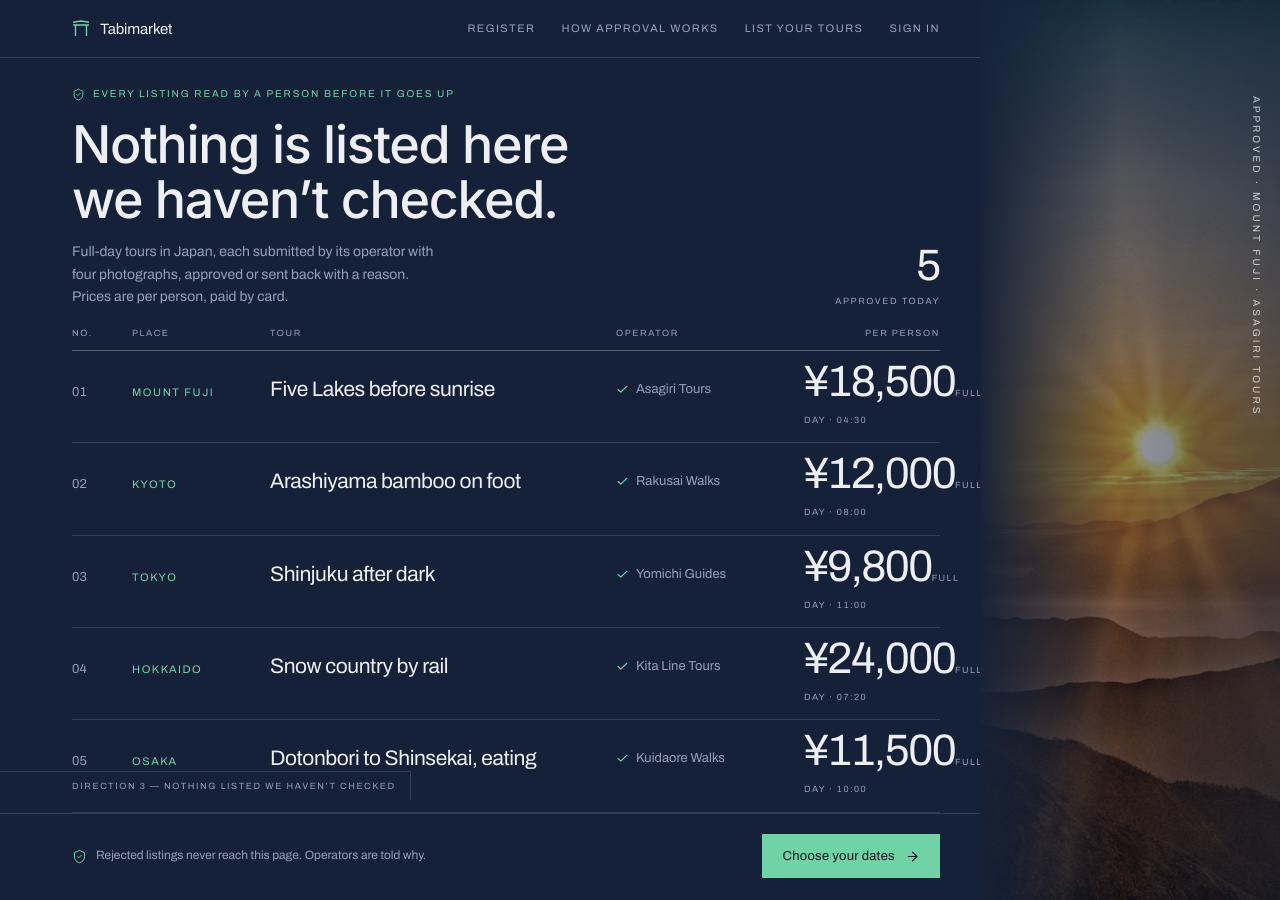
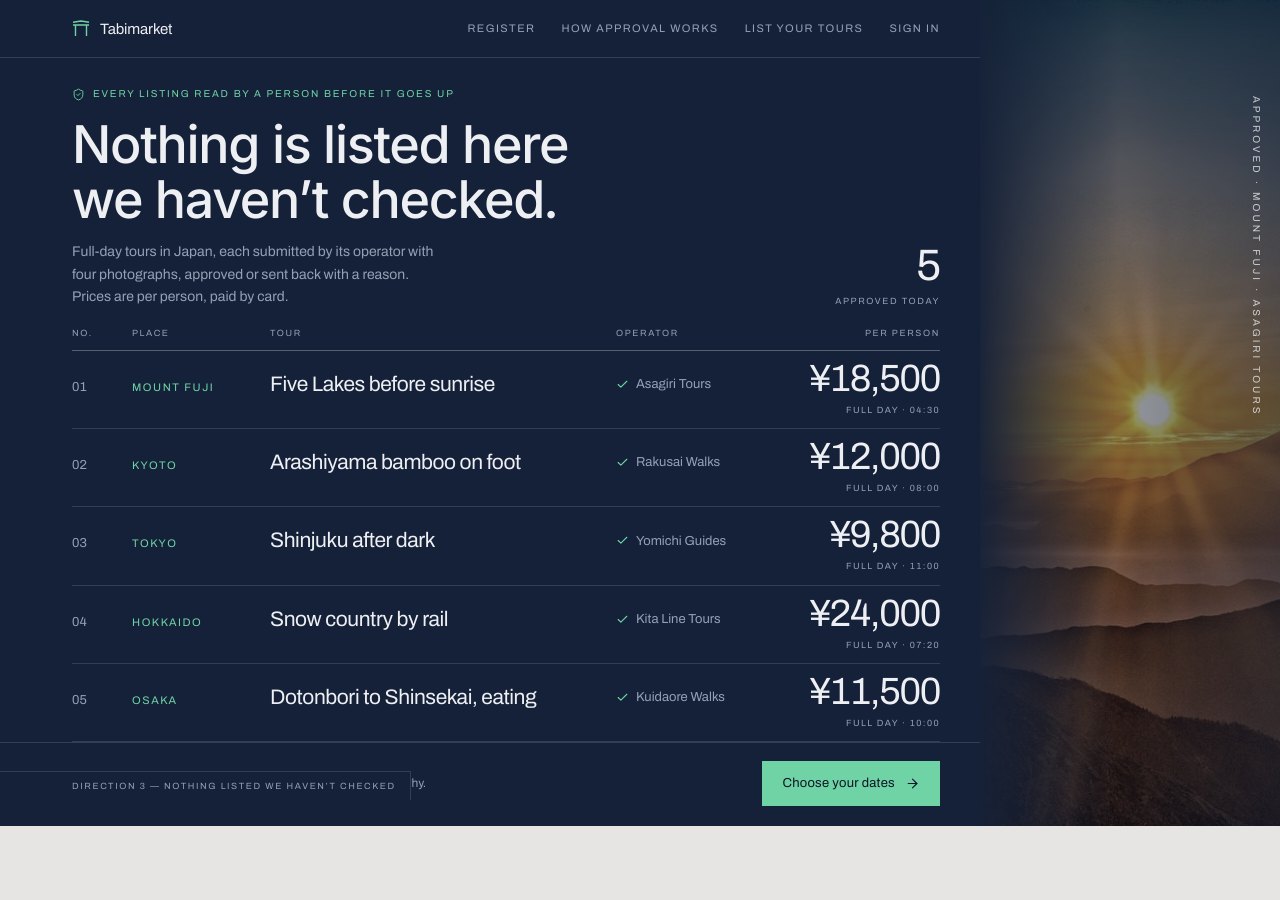
Before and after one commit to ThanhNV121097/project-c2e57d14, a React (Vite) app in the folder code/frontend/: page /directions-3 in a window 1280 px wide. After the commit the page ends 826 px from the top, so only its background shows below. Built offline with nearby package versions, Linux system fonts and the light colour scheme.

Commit message:
chore: edit code/frontend/src/pages/directions.css

```diff
--- a/code/frontend/src/pages/directions.css
+++ b/code/frontend/src/pages/directions.css
@@ -306,9 +306,9 @@
 .d3__name { font-size: 21px; letter-spacing: -0.02em; }
 .d3__op { font-size: 13px; color: #93a0b5; display: flex; align-items: center; gap: 7px; }
 .d3__op svg { color: #6fd3a6; flex: none; }
-.d3__amount { text-align: right; font-size: 44px; line-height: 0.9; letter-spacing: -0.035em; }
-.d3__per { text-align: right; font-size: 9px; letter-spacing: 0.16em; text-transform: uppercase; color: #93a0b5; margin-top: 7px; }
-.d3__foot { margin-top: auto; padding: 20px 40px 22px 72px; border-top: 1px solid rgba(237, 239, 243, 0.14); display: flex; align-items: center; justify-content: space-between; gap: 24px; }
+.d3__amount { display: block; text-align: right; font-size: 38px; line-height: 0.92; letter-spacing: -0.035em; }
+.d3__per { display: block; text-align: right; font-size: 9px; letter-spacing: 0.16em; text-transform: uppercase; color: #93a0b5; margin-top: 6px; }
+.d3__foot { margin-top: auto; padding: 18px 40px 20px 72px; border-top: 1px solid rgba(237, 239, 243, 0.14); display: flex; align-items: center; justify-content: space-between; gap: 24px; }
 .d3__footnote { font-size: 12px; color: #93a0b5; display: flex; align-items: center; gap: 9px; }
 .d3__footnote svg { color: #6fd3a6; flex: none; }
 .d3__button {
```
